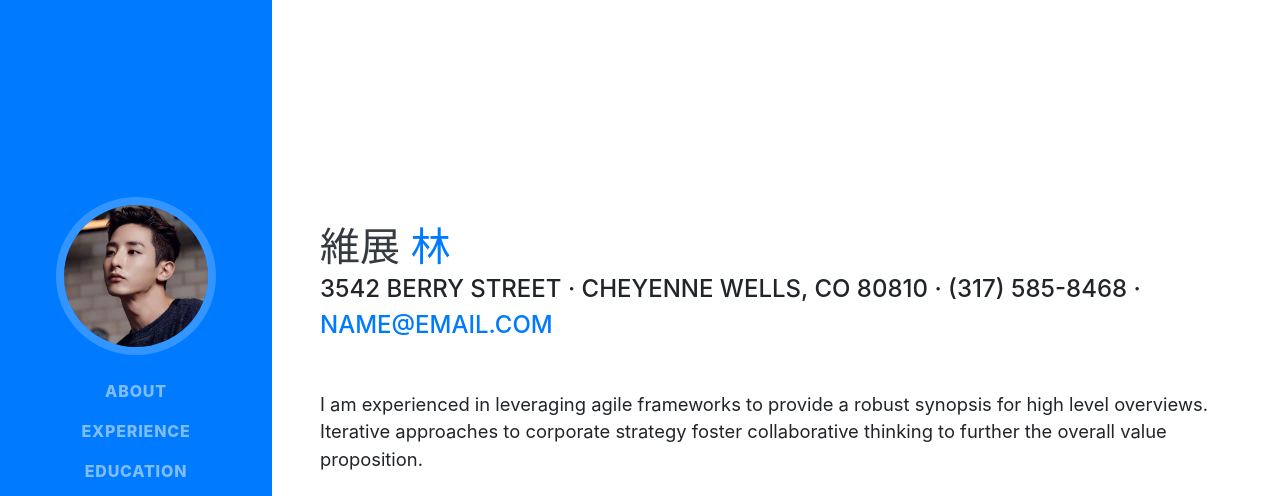
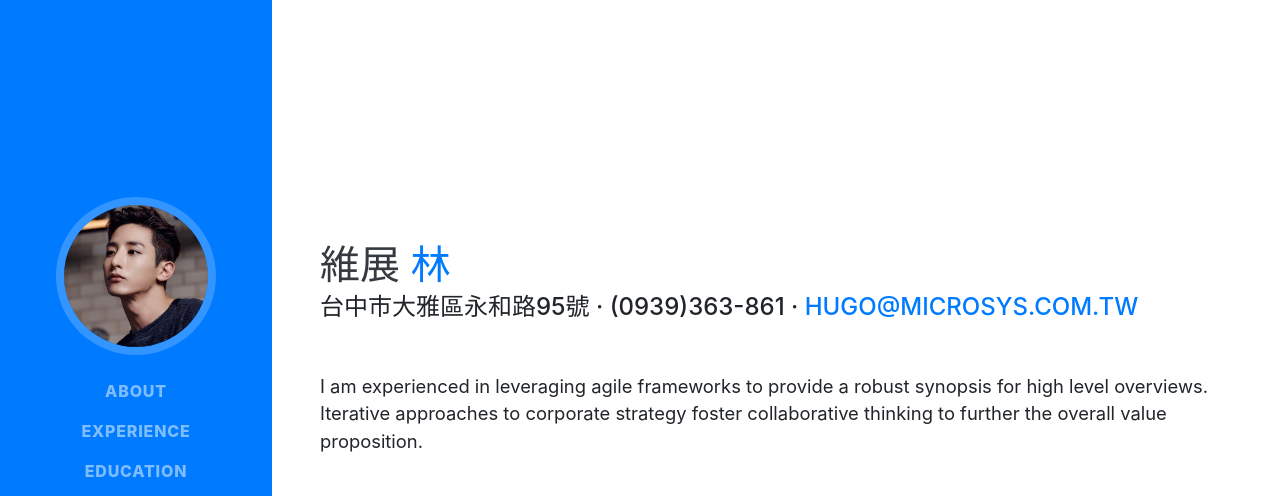
Before and after one commit to merlin178/merlin178.github.io, a website with bundled scripts: page index.html in a window 1280 px wide. Shown: the top 496 px of the page. Built offline with nearby package versions, Linux system fonts and the light colour scheme; a web font is replaced by a local one.

Commit message:
修改聯絡資訊

```diff
--- a/index.html
+++ b/index.html
@@ -66,8 +66,8 @@
         <h1 class="mb-0">維展
           <span class="text-primary">林</span>
         </h1>
-        <div class="subheading mb-5">3542 Berry Street · Cheyenne Wells, CO 80810 · (317) 585-8468 ·
-          <a href="mailto:name@email.com">name@email.com</a>
+        <div class="subheading mb-5">台中市大雅區永和路95號 · (0939)363-861 ·
+          <a href="mailto:hugo@microsys.com.tw">hugo@microsys.com.tw</a>
         </div>
         <p class="lead mb-5">I am experienced in leveraging agile frameworks to provide a robust synopsis for high level overviews. Iterative approaches to corporate strategy foster collaborative thinking to further the overall value proposition.</p>
         <div class="social-icons">
```
